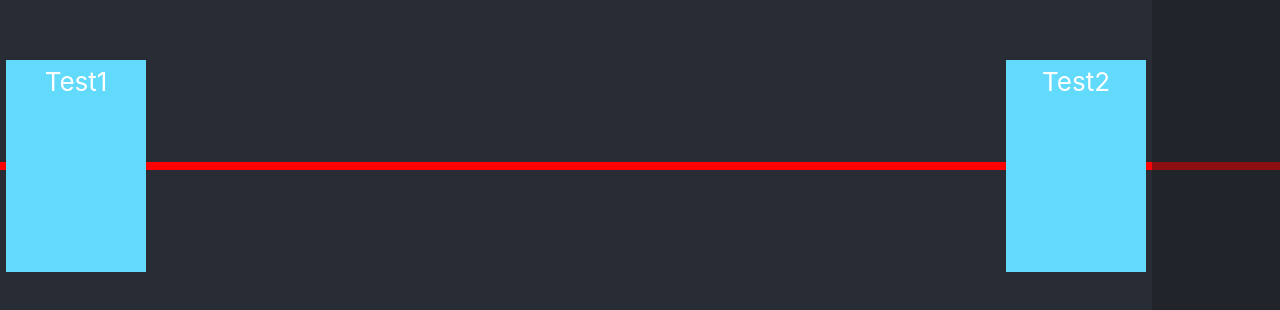
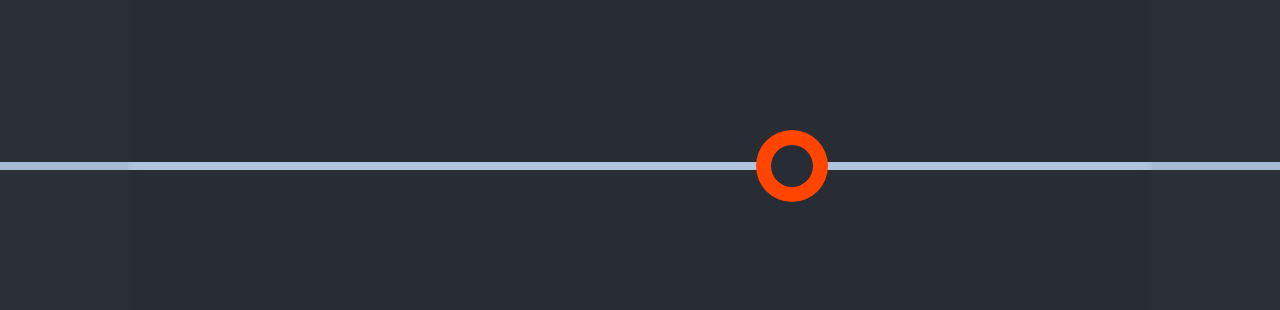
Before and after one commit to Development-Person/portfolio, a React (Create React App) app: page / in a window 1280 px wide. Shown: the part 234-544 px from the top of the page. Built offline with nearby package versions, Linux system fonts and the light colour scheme.

Commit message:
got dots working with a onclick event, installed react modal

```diff
--- a/package.json
+++ b/package.json
@@ -8,6 +8,7 @@
     "@testing-library/user-event": "^13.5.0",
     "react": "^17.0.2",
     "react-dom": "^17.0.2",
+    "react-modal": "^3.14.4",
     "react-scripts": "5.0.0",
     "web-vitals": "^2.1.2"
   },
--- a/src/App.css
+++ b/src/App.css
@@ -12,7 +12,7 @@
   min-height: 100vh;
   width: 1000vw;
   display: flex;
-  flex-direction: column;
+  flex-direction: row;
   align-items: center;
   justify-content: center;
   font-size: calc(10px + 2vmin);
@@ -28,7 +28,7 @@
   height: 1vh;
   width: 1000vw;
   /* min-width: 100vw; */
-  background-color: red;
+  background-color: lightsteelblue;
 }
 
 .card {
@@ -41,7 +41,7 @@
   padding: 6px;
 }
 
-.card-container {
+.dot-container {
   position: absolute;
   left: 0;
   display: flex;
@@ -50,17 +50,43 @@
   justify-content: center;
 }
 
+.dot {
+  position: absolute;
+  border-radius: 50%;
+  margin: 6px;
+  padding: 6px;
+}
+
 .scroll-button {
+  opacity: 10%;
   height: 100vh;
   border: none;
   width: 10vw;
-  background-color: #1a1c22;
-  opacity: 50%;
-  position: sticky;
-  right: 0;
+  background-color: #282c34;
   z-index: 2;
+  animation: glowing 2.2s ease-in-out infinite;
+  will-change: transform;
 }
 
 .scroll-button:active {
   border: none;
 }
+
+@keyframes glowing {
+  0% {
+    background-color: #282c34;
+    box-shadow: 0 0 3px #282c34;
+  }
+  15% {
+    background-color: #4d5564;
+    box-shadow: 0 0 10px #4d5564;
+  }
+  85% {
+    background-color: #4d5564;
+    box-shadow: 0 0 10px #4d5564;
+  }
+  100% {
+    background-color: #282c34;
+    box-shadow: 0 0 3px #282c34;
+  }
+}
--- a/src/App.js
+++ b/src/App.js
@@ -2,32 +2,66 @@ import logo from './logo.svg';
 import './App.css';
 import LineComponent from './components/Line';
 import CardComponent from './components/Card';
+import DotComponent from './components/Dot';
 import ScrollButton from './components/ScrollButton';
 
 function App() {
   const testArray = ['Test1', 'Test2', 'Test3', 'Test4'];
 
+  const scrollStyleRight = {
+    position: 'sticky',
+    right: 0,
+  };
+
+  const scrollStyleLeft = {
+    position: 'fixed',
+    left: 0,
+  };
+
   return (
     <div className='App'>
       <header className='App-body'>
+        <ScrollButton direction={-1} style={scrollStyleLeft} />
         <LineComponent />
-        <div className='card-container'>
+        <div className='dot-container'>
           {testArray.map((element, index) => {
-            const position = index * 1000;
-            const style = {
+            const position = index === 0 ? 750 : 750 + index * 1000;
+            const orangeStyle = {
+              height: '60px',
+              width: '60px',
+              backgroundColor: 'orangered',
+              zIndex: '1',
               left: `${position}px`,
             };
 
+            const grayStyle = {
+              height: '30px',
+              width: '30px',
+              backgroundColor: '#282c34',
+              zIndex: '2',
+              left: `${position + 15}px`,
+            };
+
             return (
-              <CardComponent
-                key={testArray[index]}
-                name={testArray[index]}
-                style={style}
-              />
+              <>
+                <DotComponent
+                  key={`${testArray[index]}-orange`}
+                  name={testArray[index]}
+                  style={orangeStyle}
+                  info={element}
+                />
+
+                <DotComponent
+                  key={`${testArray[index]}-gray`}
+                  name={testArray[index]}
+                  style={grayStyle}
+                  info={element}
+                />
+              </>
             );
           })}
         </div>
-        <ScrollButton />
+        <ScrollButton direction={1} style={scrollStyleRight} />
       </header>
     </div>
   );
--- /dev/null
+++ b/src/components/Dot.jsx
@@ -0,0 +1,9 @@
+function DotComponent(props) {
+  const onClick = () => {
+    console.log(props.info);
+  };
+
+  return <div onClick={onClick} className='dot' style={props.style}></div>;
+}
+
+export default DotComponent;
--- a/src/components/ScrollButton.jsx
+++ b/src/components/ScrollButton.jsx
@@ -1,9 +1,19 @@
-function ScrollButton() {
+function ScrollButton(props) {
   const onClick = () => {
-    console.log('clicked');
+    window.scrollBy({
+      top: 0,
+      left: 1000 * props.direction,
+      behavior: 'smooth',
+    });
+    return;
   };
 
-  return <button onClick={onClick} className='scroll-button'></button>;
+  return (
+    <button
+      onClick={onClick}
+      className='scroll-button'
+      style={props.style}></button>
+  );
 }
 
 export default ScrollButton;
```
Also changed, not shown: 1 other file (tests, documents, lock files or other folders).
